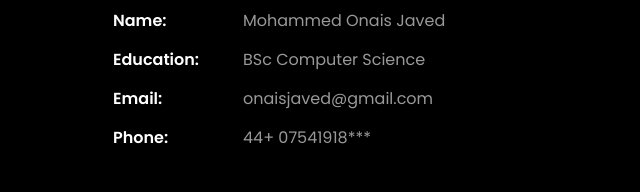
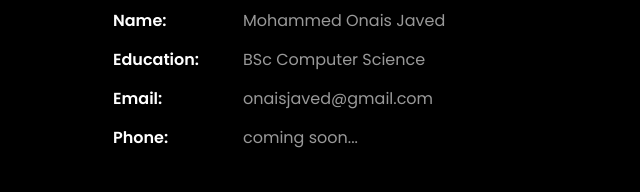
Before and after one commit to Onais1/onais1.github.io, a plain HTML site: page index.html in a window 1280 px wide. Shown: the part 1090-1282 px from the top of the page, 480-1120 px from the left. Drawn offline with Linux system fonts and the light colour scheme; files whose address does not match are found by name.

Commit message:
Update index.html

```diff
--- a/index.html
+++ b/index.html
@@ -110,7 +110,7 @@
 		            	<li class="d-flex"><span>Name:</span> <span>Mohammed Onais Javed</span></li>
 		            	<li class="d-flex"><span>Education:</span> <span>BSc Computer Science</span></li>
 		            	<li class="d-flex"><span>Email:</span> <span>onaisjaved@gmail.com</span></li>
-		            	<li class="d-flex"><span>Phone: </span> <span>44+ 07541918***</span></li>
+		            	<li class="d-flex"><span>Phone: </span> <span>coming soon...</span></li>
 		            </ul>
 		          </div>
 		        </div>
```
